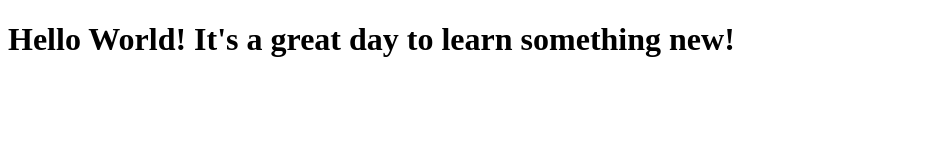
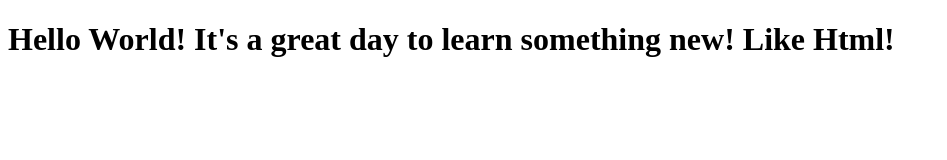
Before and after one commit to ChiW0/coursera-test, a plain HTML site: page site/index.html in a window 1280 px wide. Shown: the whole page, without its empty margins (0-947 px from the left). Drawn offline with Linux system fonts and the light colour scheme.

Commit message:
small change to main site page

```diff
--- a/site/index.html
+++ b/site/index.html
@@ -4,6 +4,6 @@
         <title>Hello World!</title>
     </head>
     <body>
-        <h1>Hello World! It's a great day to learn something new!</h1>
+        <h1>Hello World! It's a great day to learn something new! Like Html!</h1>
     </body>
 </html>
```
Also changed, not shown: index.html (+2 -1 lines).
